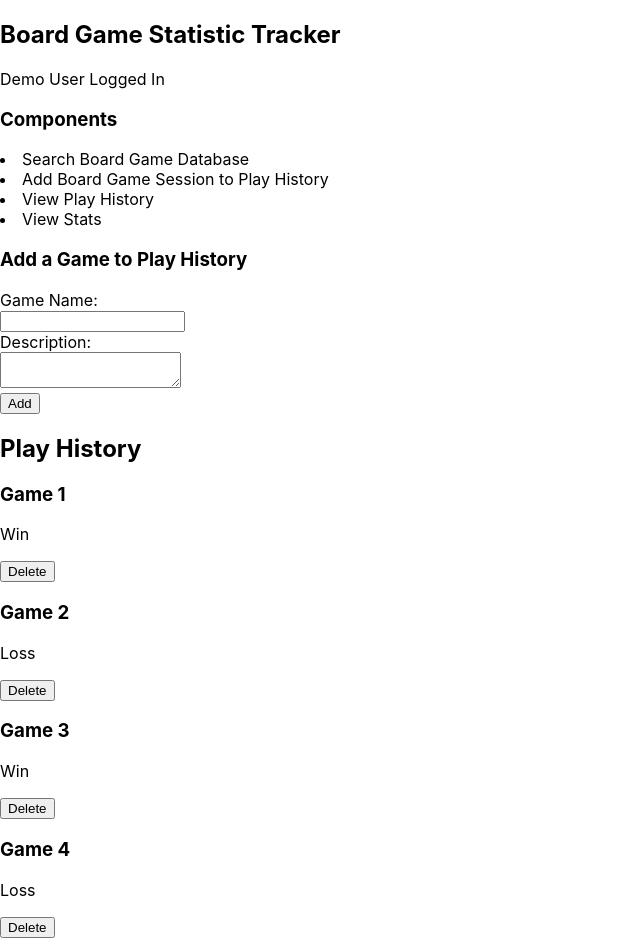
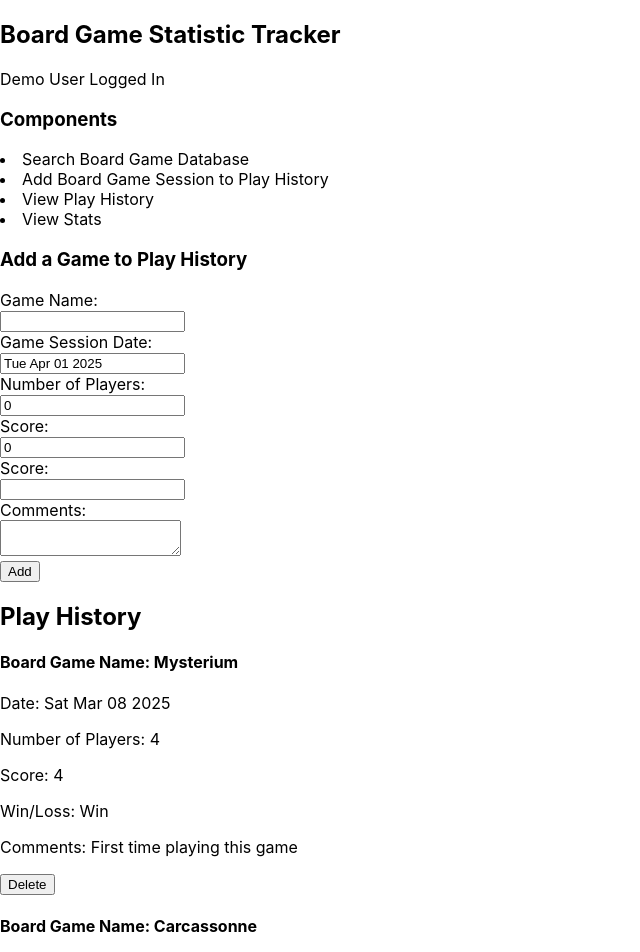
Before and after one commit to kwags/bgst, a React (Create React App) app: page / in a window 1280 px wide. Shown: the top 952 px of the page, without its empty margins (0-640 px from the left). Built offline with nearby package versions, Linux system fonts and the light colour scheme.

Commit message:
Added additional fields for Game Session Refactored for separation between Game Session and Play History

```diff
--- a/src/App.js
+++ b/src/App.js
@@ -2,33 +2,52 @@
 //import './App.css';
 import React, { useState } from "react";
 import { v4 as uuidv4 } from 'uuid'; // for creating unique id's for todo items
-import GameSession from './GameSession.js'
+import PlayHistory from "./PlayHistory.js";
 
 
 function App() {
+
   const [gameSessionName, setGameSessionName] = useState("");
-  const [gameSessionDescription, setGameSessionDescription] = useState("");
+  const [gameSessionDate, setGameSessionDate] = useState(new Date().toDateString());
+  const [gameSessionComments, setGameSessionComments] = useState("");
+  const [gameSessionPlayers, setGameSessionPlayers] = useState(0);
+  const [gameSessionScore, setGameSessionScore] = useState(0);
+  const [gameSessionWinLoss, setGameSessionWinLoss] = useState("");
 
 
-          // all game session items are stored in the web app's memory on the client side (i.e., in the browser's memory)
-          const [items, setItems] = useState([
-            { name: "Game 1", description: "Win", id: '1'},
-            { name: "Game 2", description: "Loss", id: '2' },
-            { name: "Game 3", description: "Win", id: '3' },
-            { name: "Game 4", description: "Loss", id: '4' },
-          ]);
+  // all game session items are stored in the web app's memory on the client side (i.e., in the browser's memory)
+  const [items, setItems] = useState([
+    { name: "Mysterium",
+      date: "Sat Mar 08 2025",
+      numPlayers: 4,
+      score: 4,
+      winloss: "Win",
+      comments: "First time playing this game",
+      id: "1" },
+    { name: "Carcassonne",
+      date: "Thu Mar 13 2025",
+      numPlayers: 3,
+      score: 105,
+      winloss: "Loss",
+      comments: "This was really fun!",
+      id: "2" },
+    { name: "Catan",
+      date: "Thu Mar 27 2025",
+      numPlayers: 3,
+      score: 10,
+      winloss: "Win",
+      comments: "Always a fun game",
+      id: "3" },
+  ]);
 
-    // a function that creates an array of Game Session UI components
-    function createGameSessionList() {
-      let ret = [];
-      for (let i = 0; i < items.length; i++) {
-        ret.push( <GameSession key={items[i].id} name={items[i].name} description={items[i].description} id={items[i].id} delete={deleteGameSession} /> );
-      }
-      return ret;
-    }
-    // functions to add/delete game session items from the array of todos
+  // functions to add/delete game session items from the array of game sessions (play history)
   function addGameSession() {
-    const newItem = { name: gameSessionName, description: gameSessionDescription, id: uuidv4() };
+    const newItem = { name: gameSessionName,
+      date: gameSessionDate,
+      umPlayers: gameSessionPlayers,
+      score: gameSessionScore,
+      comments: gameSessionComments,
+      id: uuidv4() };
     setItems([...items, newItem]); // ... is called the spread operator
   }
 
@@ -36,7 +55,6 @@ function App() {
     const newItemsArray = items.filter((item) => {return item.id !== id});
     setItems(newItemsArray);
   }
-
 
   return (
     <div className="App">
@@ -57,12 +75,20 @@ function App() {
           <h3>Add a Game to Play History</h3>
           <label>Game Name:</label><br />
           <input id="name" value={gameSessionName} onChange={e => {setGameSessionName(e.target.value)}}/><br />
-          <label>Description:</label><br />
-          <textarea id="description" value={gameSessionDescription} onChange={e => {setGameSessionDescription(e.target.value)}}></textarea><br />
+          <label>Game Session Date:</label><br />
+          <input id="date" value={gameSessionDate} onChange={e => {setGameSessionDate(e.target.value)}}/><br />
+          <label>Number of Players:</label><br />
+          <input id="numPlayers" value={gameSessionPlayers} onChange={e => {setGameSessionPlayers(e.target.value)}}/><br />
+          <label>Score:</label><br />
+          <input id="score" value={gameSessionScore} onChange={e => {setGameSessionScore(e.target.value)}}/><br />
+          <label>Score:</label><br />
+          <input id="winloss" value={gameSessionWinLoss} onChange={e => {setGameSessionWinLoss(e.target.value)}}/><br />
+          <label>Comments:</label><br />
+          <textarea id="description" value={gameSessionComments} onChange={e => {setGameSessionComments(e.target.value)}}></textarea><br />
           <button onClick={addGameSession}>Add</button>
 
           <h2>Play History</h2>
-          { createGameSessionList() }
+          <PlayHistory items={items} deleteGameSession={deleteGameSession} />
 
     </div>
   );
--- a/src/GameSession.js
+++ b/src/GameSession.js
@@ -3,20 +3,20 @@
 //import './App.css';
 
 
-function GameSession(props) {
-  const name = props.name;
-  const description = props.description;
-  const id = props.id;
-  const deleteGameSession = props.delete;
+import React from "react";
 
+function GameSession({ name, date, numPlayers, score, winloss, comments, id, deleteGameSession }) {
   return (
-      <div>
-          <h3> { name } </h3>
-          <p> { description } </p>
-          <button onClick={()=>{ deleteGameSession(id) }}>Delete</button>
-      </div>
+    <div>
+      <h4>Board Game Name: {name}</h4>
+      <p>Date: {date}</p>
+      <p>Number of Players: {numPlayers}</p>
+      <p>Score: {score}</p>
+      <p>Win/Loss: {winloss}</p>
+      <p>Comments: {comments}</p>
+      <button onClick={() => deleteGameSession(id)}>Delete</button>
+    </div>
   );
-
 }
 
 export default GameSession;
--- /dev/null
+++ b/src/PlayHistory.js
@@ -0,0 +1,28 @@
+//Play History is a List of Game Sessions
+//import logo from './logo.svg';
+//import './App.css';
+
+
+import React from "react";
+import GameSession from "./GameSession.js";
+
+function PlayHistory ({ items, deleteGameSession }) {
+  return (
+    <div>
+      {items.map((item) => (
+        <GameSession
+          name={item.name}
+          date={item.date}
+          numPlayers={item.numPlayers}
+          score={item.score}
+          winloss={item.winloss}
+          comments={item.comments}
+          id={item.id}
+          deleteGameSession={deleteGameSession}
+        />
+      ))}
+    </div>
+  );
+}
+
+export default PlayHistory;
```
